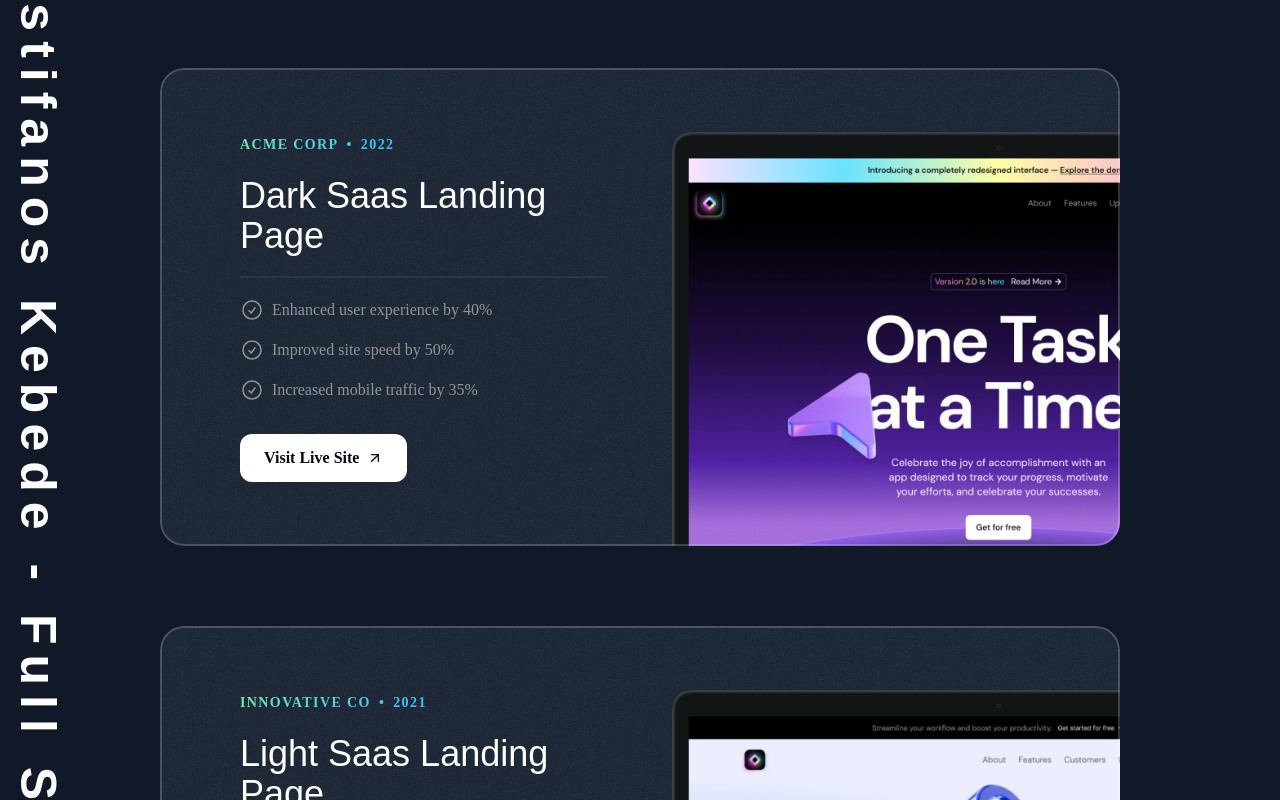
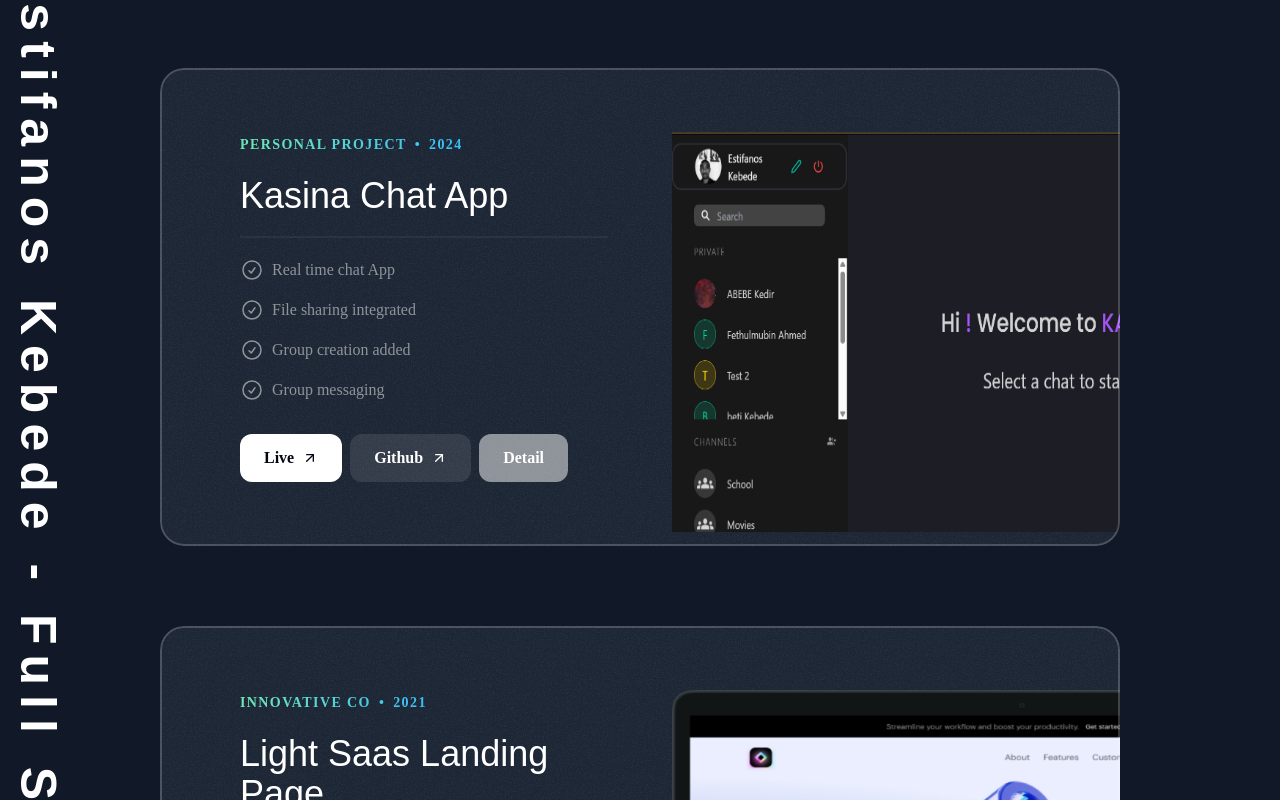
Before and after one commit to Estifanos58/Porfolio, a Next.js app: page / in a window 1280 px wide. Shown: the part 980-1780 px from the top of the page. Built offline with nearby package versions, Linux system fonts and the light colour scheme; a web font is replaced by a local one.

Commit message:
update made on details

```diff
--- /dev/null
+++ b/src/app/detail/[id]/page.tsx
@@ -0,0 +1,18 @@
+import React from 'react'
+import {portfolioProjects} from '@/app/utils/projects'
+
+const page = async ({params}: {params: Promise<{id: string}>}) => {
+
+  const id = (await params).id;
+
+  const project = portfolioProjects.filter((project)=> project.id == id)[0];
+  return (
+    <div>
+      <div>
+        <h3>{project.company}</h3>
+      </div>
+    </div>
+  )
+}
+
+export default page
--- a/src/app/page.tsx
+++ b/src/app/page.tsx
@@ -16,7 +16,7 @@
         <HeroSection />
         <ProjectsSection />
         <TapeSection/>
-        <TestimonialsSection/>
+        {/* <TestimonialsSection/> */}
         <AboutSection />
         <ContactSection/>
         <Footer/>
--- /dev/null
+++ b/src/app/utils/projects.tsx
@@ -0,0 +1,50 @@
+import darkSaasLandingPage from "@/assets/images/dark-saas-landing-page.png";
+import kasinaLandingage from '@/assets/images/project/Kasina_home.png'
+import lightSaasLandingPage from "@/assets/images/light-saas-landing-page.png";
+import aiStartupLandingPage from "@/assets/images/ai-startup-landing-page.png";
+
+export const portfolioProjects = [
+    {
+      id:'123',
+      company: "Personal project",
+      year: "2024",
+      title: "Kasina Chat App",
+      results: [
+        { title: "Real time chat App" },
+        { title: "File sharing integrated" },
+        { title: "Group creation added" },
+        { title: "Group messaging"}
+      ],
+      url_link: "kassina.netlify.app",
+      github_link: "",
+      image: kasinaLandingage,
+    },
+    {
+      id:'234',
+      company: "Innovative Co",
+      year: "2021",
+      title: "Light Saas Landing Page",
+      results: [
+        { title: "Boosted sales by 20%" },
+        { title: "Expanded customer reach by 35%" },
+        { title: "Increased brand awareness by 15%" },
+      ],
+      // url_link: "https://youtu.be/4k7IdSLxh6w",
+      github_link: "",
+      image: lightSaasLandingPage,
+    },
+    {
+      id:'432',
+      company: "Quantum Dynamics",
+      year: "2023",
+      title: "AI Startup Landing Page",
+      results: [
+        { title: "Enhanced user experience by 40%" },
+        { title: "Improved site speed by 50%" },
+        { title: "Increased mobile traffic by 35%" },
+      ],
+      url_link: "https://youtu.be/4k7IdSLxh6w",
+      github_link: "",
+      image: aiStartupLandingPage,
+    },
+  ];
--- a/src/sections/About.tsx
+++ b/src/sections/About.tsx
@@ -10,7 +10,7 @@
 import ReactIcon from '@/assets/icons/react.svg';
 import GithubIcon from '@/assets/icons/github.svg';
 import SectionHeader from "@/components/SectionHeader";
-import mapImage from '@/assets/images/map.png'
+import mapImage from '@/assets/images/location.png'
 import smileMemoji from '@/assets/images/memoji-smile.png'
 import CardHeader from "@/components/CardHeader";
 import Toolbox from "@/components/Toolbox";
@@ -57,14 +57,14 @@
     top:'5%',
   },
   {
-    title:"Photography",
-    emoji:"📸",
+    title:"News",
+    emoji:"📰",
     left:'50%',
     top:'5%',
   },
   {
-    title: "Hiking",
-    emoji:"🧗",
+    title: "Movie",
+    emoji:"🎬",
     left:'35%',
     top:'40%',
   },
@@ -87,8 +87,8 @@
     top:'65%',
   },
   {
-    title: "Reading",
-    emoji:"📖",
+    title: "Coding",
+    emoji:"💻",
     left:'45%',
     top:'70%',
   },
@@ -102,13 +102,13 @@
     <SectionHeader eyebrow="About Me" title="A Glimpse Into My World" description="Learn more about who I am, what I do,and "/>
     <div className="mt-20 flex flex-col gap-8">
       <div className="grid grid-col-1 gap-8 md:grid-cols-5 lg:grid-cols-3">
-        <Card className="h-[320px] md:col-span-2 lg:col-span-1">
+        {/* <Card className="h-[320px] md:col-span-2 lg:col-span-1">
           <CardHeader title="My Reads" description="Explore the books shaping my perspectives."/>
             <div className="w-40 mx-auto mt-2 md:mt-0">
               <Image src={bookImage} alt="book cover" />
             </div>
-        </Card>
-        <Card className="h-[320px] md:col-span-3 lg:col-span-2">
+        </Card> */}
+        <Card className="h-[320px] md:col-span-5 lg:col-span-5">
               <CardHeader title="My Toolbox" description="Explore the technologies and tools I use to creft expectational digital experiences." className=""/>
               <Toolbox toolBoxItems={toolBoxItems} className="" itemWrapperclassName="animate-move-left [animation-duration:20s]"/>
               <Toolbox toolBoxItems={toolBoxItems} className="mt-6" itemWrapperclassName="animate-move-right [animation-duration:15s]"/>
--- a/src/sections/Header.tsx
+++ b/src/sections/Header.tsx
@@ -5,14 +5,14 @@
 
 export const Header = () => {
   return (
-    <div className="flex justify-around items-center fixed top-3 w-full z-10">
+    <div className="flex justify-center gap-6 items-center fixed top-3 w-full z-10">
       <nav className="flex gap-1 md:gap-4  p-0.5 border border-white/15 rounded-full bg-white/10 backdrop-blur">
         <a href="#home" className="nav-item">Home</a>
         <a href="#project" className="nav-item">Project</a>
         <a href="#about" className="nav-item">About</a>
         <a href="#contact" className="nav-item bg-white text-gray-900 hover:bg-white/70 hover:text-gray-900">Contact</a>
       </nav>
-      <div className='hidden md:flex gap-4 p-0.5 border border-white/15 rounded-full bg-white/10 backdrop-blur'>
+      <div className='hidden md:flex gap-4 p-0.5 border border-white/15 rounded-full bg-white/30 backdrop-blur'>
         <a className='hover:bg-white/10  p-2 rounded-full' href="https://estifkebe08@gmail.com">
          <Image src={email} alt="email" width={20} height={20}/>
         </a>
--- a/src/sections/Projects.tsx
+++ b/src/sections/Projects.tsx
@@ -1,51 +1,11 @@
-import darkSaasLandingPage from "@/assets/images/dark-saas-landing-page.png";
-import lightSaasLandingPage from "@/assets/images/light-saas-landing-page.png";
-import aiStartupLandingPage from "@/assets/images/ai-startup-landing-page.png";
 import Image from "next/image";
 import CheckCircleIcon from "@/assets/icons/check-circle.svg";
 import ArrawUpRightIcon from "@/assets/icons/arrow-up-right.svg";
-import grainImage from '@/assets/images/grain.jpg'
 import SectionHeader from "@/components/SectionHeader";
 import Card from "@/components/Card";
+import { portfolioProjects } from "@/app/utils/projects";
+import Link from "next/link";
 
-const portfolioProjects = [
-  {
-    company: "Acme Corp",
-    year: "2022",
-    title: "Dark Saas Landing Page",
-    results: [
-      { title: "Enhanced user experience by 40%" },
-      { title: "Improved site speed by 50%" },
-      { title: "Increased mobile traffic by 35%" },
-    ],
-    link: "https://youtu.be/4k7IdSLxh6w",
-    image: darkSaasLandingPage,
-  },
-  {
-    company: "Innovative Co",
-    year: "2021",
-    title: "Light Saas Landing Page",
-    results: [
-      { title: "Boosted sales by 20%" },
-      { title: "Expanded customer reach by 35%" },
-      { title: "Increased brand awareness by 15%" },
-    ],
-    link: "https://youtu.be/7hi5zwO75yc",
-    image: lightSaasLandingPage,
-  },
-  {
-    company: "Quantum Dynamics",
-    year: "2023",
-    title: "AI Startup Landing Page",
-    results: [
-      { title: "Enhanced user experience by 40%" },
-      { title: "Improved site speed by 50%" },
-      { title: "Increased mobile traffic by 35%" },
-    ],
-    link: "https://youtu.be/Z7I5uSRHMHg",
-    image: aiStartupLandingPage,
-  },
-];
 
 export const ProjectsSection = () => {
   return (
@@ -77,18 +37,35 @@
                     );
                   })}
                 </ul>
-                <a href={project.link}>
-                  <button className="bg-white text-gray-950 h-12 w-full rounded-xl font-semibold inline-flex items-center justify-center gap-2 mt-8 md:w-auto px-6">
-                    <span>Visit Live Site</span>
-                    <ArrawUpRightIcon className="size-4" />
-                  </button>
-                </a>
+                <div className="flex gap-2">
+                  {
+                    project?.url_link && <a href={project.url_link}>
+                    <button className="bg-white text-gray-950  h-12 w-full rounded-xl font-semibold inline-flex items-center justify-center gap-2 mt-8 md:w-auto px-6">
+                      <span>Live</span>
+                      <ArrawUpRightIcon className="size-4" />
+                    </button>
+                  </a>
+                  }
+
+                  <a href={project.github_link}>
+                    <button className="bg-white/10 text-white-950 h-12 w-full rounded-xl font-semibold inline-flex items-center justify-center gap-2 mt-8 md:w-auto px-6">
+                      <span>Github</span>
+                      <ArrawUpRightIcon className="size-4" />
+                    </button>
+                  </a>
+                  <Link href={`/detail/${project.id}`}>
+                    <button className="bg-white/50 text-white-950 h-12 w-full rounded-xl font-semibold inline-flex items-center justify-center gap-2 mt-8 md:w-auto px-6">
+                        <span>Detail</span>
+                      </button>
+                  </Link>
+                </div>
+
                 </div>
                 <div className="relative">
                 <Image
                   src={project.image}
                   alt={project.title}
-                  className="mt-8 -mb-4 md:-md-0 lg:mt-0 lg:absolute lg:h-full lg:w-auto lg:max-w-none"
+                  className="mt-8 -mb-4 md:-md-0 lg:mt-0 lg:absolute lg:h-[400px] lg:w-[700px] lg:max-w-none"
                 />
                 </div>
               </div>
```
Also changed, not shown: src/assets/images/location.png (added), src/assets/images/project/Kasina_home.png (added).
